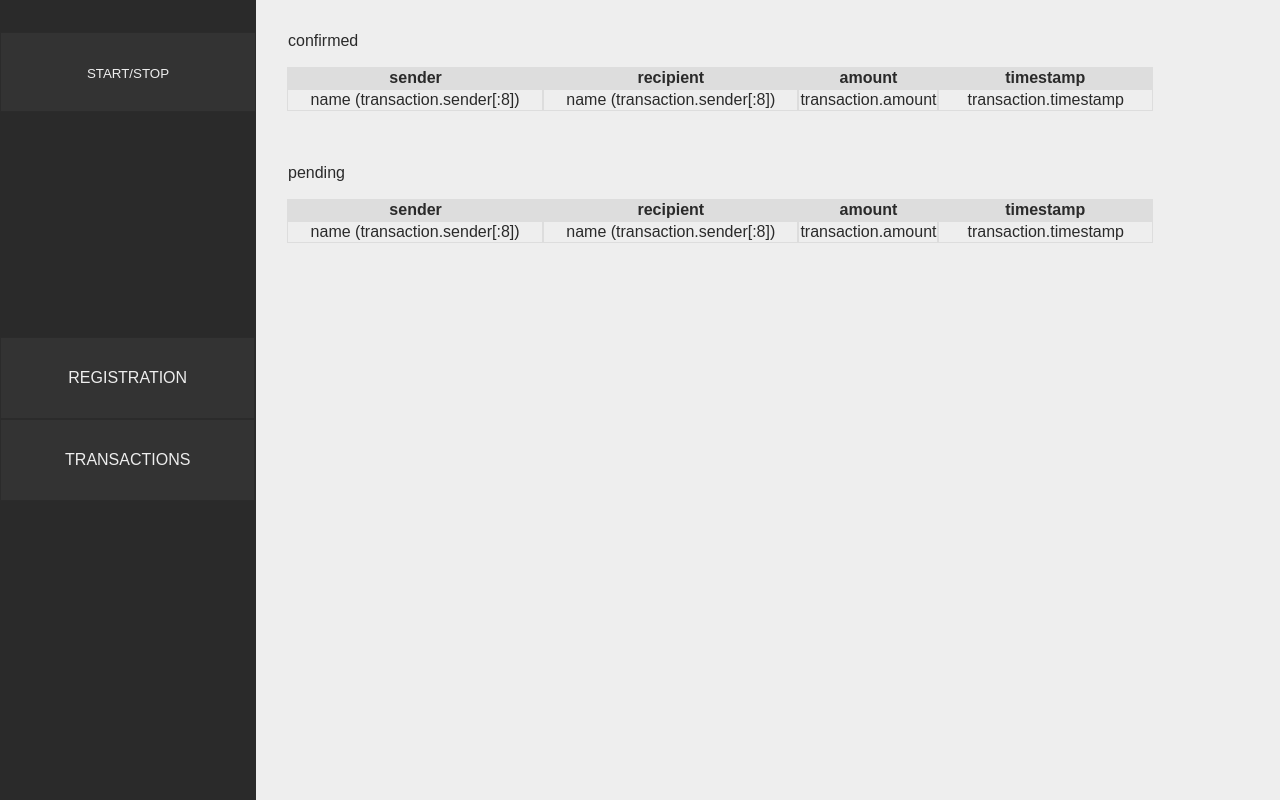
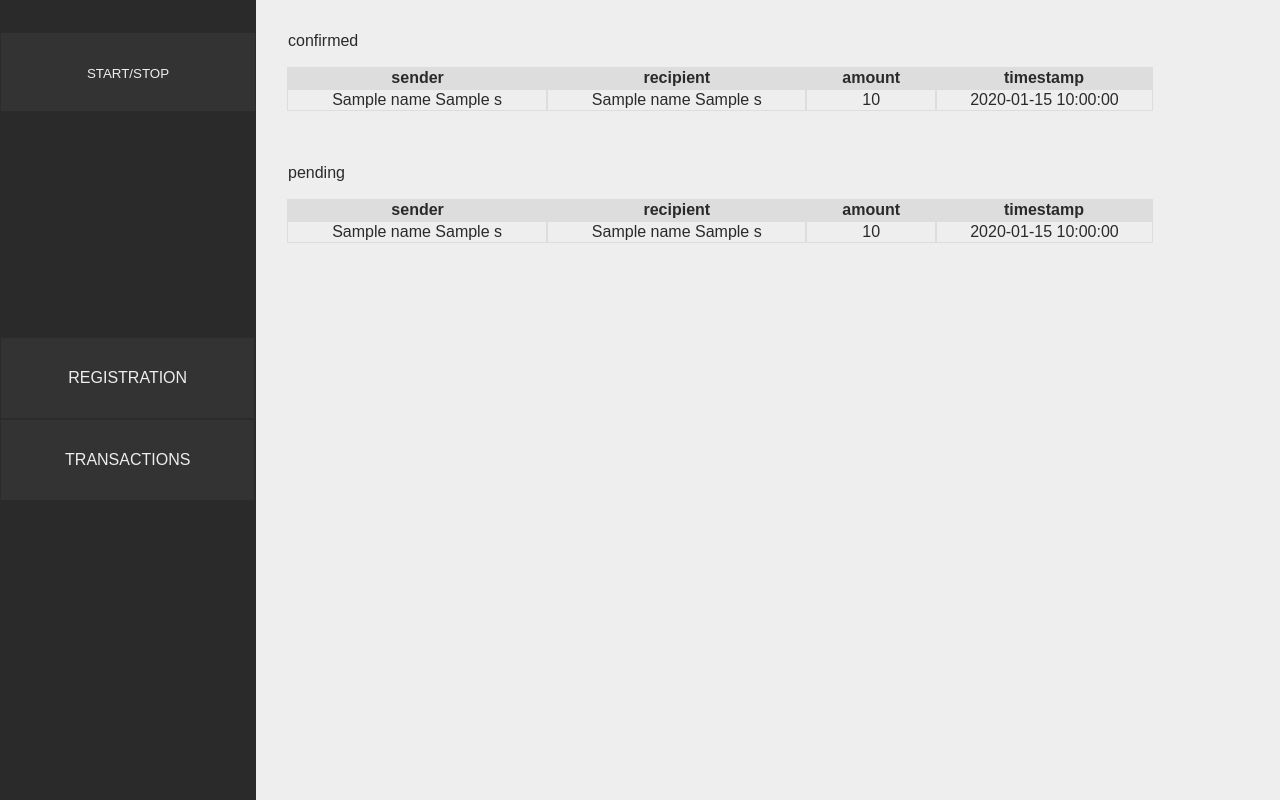
Before and after one commit to potatosquared13/buzz-block, a Flask app: template templates/transactions.html in a window 1280 px wide. Run offline with Flask 2, Linux system fonts and the light colour scheme; the template is opened without the code that fills it: most values are stand-ins (such as "Sample title", 1, 10 or a date in 2020).

Commit message:
set up template for transactions

```diff
--- a/templates/transactions.html
+++ b/templates/transactions.html
@@ -33,12 +33,14 @@
             <th scope="col">amount</th>
             <th scope="col">timestamp</th>
           </tr>
-          <tr>
-            <td style="width: 30%; text-align: center">name (transaction.sender[:8])</td>
-            <td style="width: 30%; text-align: center">name (transaction.sender[:8])</td>
-            <td style="width: 15%; text-align: center">transaction.amount</td>
-            <td style="width: 25%; text-align: center">transaction.timestamp</td>
-          </tr>
+          {% for transaction in transactions%}
+            <tr>
+              <td style="width: 30%; text-align: center">{{name}} {{(transaction.sender[:8])}}</td>
+              <td style="width: 30%; text-align: center">{{name}} {{(transaction.sender[:8])}}</td>
+              <td style="width: 15%; text-align: center">{{transaction.amount}}</td>
+              <td style="width: 25%; text-align: center">{{transaction.timestamp}}</td>
+            </tr>
+          {% endfor %}
         </table>
         <br/><br/><br/>pending<br/><br/>
         <table>
@@ -48,12 +50,14 @@
               <th scope="col">amount</th>
               <th scope="col">timestamp</th>
             </tr>
-            <tr>
-                <td style="width: 30%; text-align: center">name (transaction.sender[:8])</td>
-                <td style="width: 30%; text-align: center">name (transaction.sender[:8])</td>
-                <td style="width: 15%; text-align: center">transaction.amount</td>
-                <td style="width: 25%; text-align: center">transaction.timestamp</td>
-            </tr>
+            {% for transaction in transactions%}
+              <tr>
+                <td style="width: 30%; text-align: center">{{name}} {{(transaction.sender[:8])}}</td>
+                <td style="width: 30%; text-align: center">{{name}} {{(transaction.sender[:8])}}</td>
+                <td style="width: 15%; text-align: center">{{transaction.amount}}</td>
+                <td style="width: 25%; text-align: center">{{transaction.timestamp}}</td>
+              </tr>
+            {% endfor %}
           </table>
 
     </div>
```
